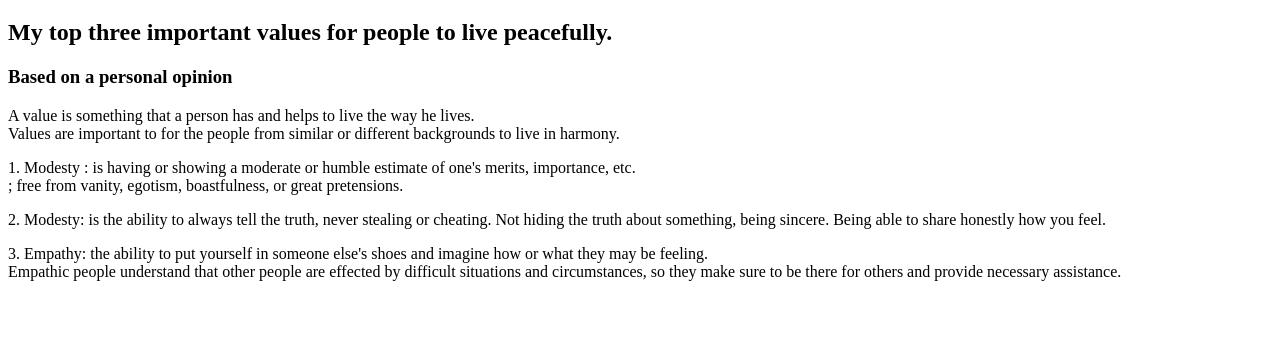
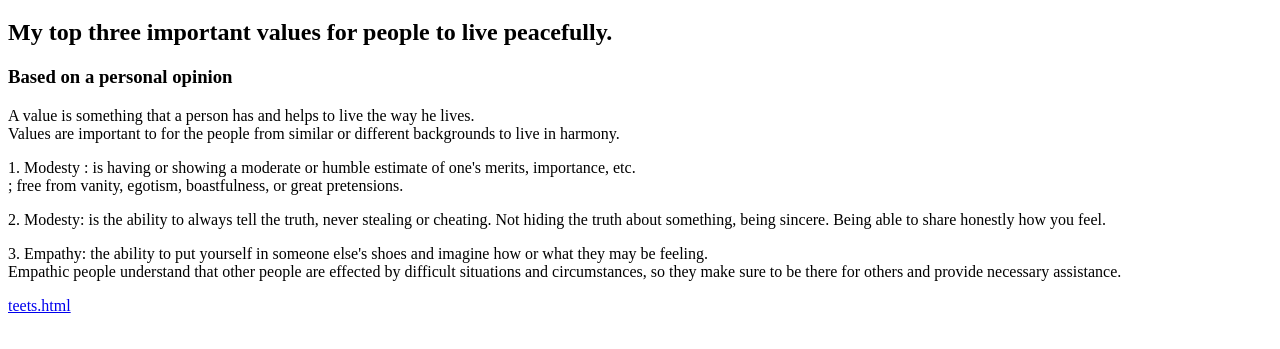
Before and after one commit to IrutingaboRaissa/alu-web-development, a plain HTML site: page html_basic/index.html in a window 1280 px wide. Shown: the part 87-436 px from the top of the page. Drawn offline with Linux system fonts and the light colour scheme.

Commit message:
added tweets

```diff
--- a/html_basic/index.html
+++ b/html_basic/index.html
@@ -5,6 +5,7 @@
 <meta charset="UTF-8">
 </head>
 <body>
+
 <a href="https://www.google.com/imgres?q=a%20value%20like%20honesty%20definition&imgurl=https%3A%2F%2Flivingvalues.net%2Fimages%2F1449.jpg&imgrefurl=https%3A%2F%2Flivingvalues.net%2Fhonesty&docid=gB0C5kIvvst_HM&tbnid=DY3ykGl1N0SgLM&vet=12ahUKEwjC1qChmo-GAxUc2QIHHWxZAMoQM3oECHcQAA..i&w=1057&h=767&hcb=2&ved=2ahUKEwjC1qChmo-GAxUc2QIHHWxZAMoQM3oECHcQAA"> Two happy kids as a symbol of joy and peace</a>
 <h1>Values</h1>
 <h2>My top three important values for people to live peacefully.</h2>
@@ -15,6 +16,6 @@
 <p> 2. Modesty: is the ability to always tell the truth, never stealing or cheating. Not hiding the truth about something, being sincere. Being able to share honestly how you feel.</p>
 <p> 3. Empathy: the ability to put yourself in someone else's shoes and imagine how or what they may be feeling.<br>
 Empathic people understand that other people are effected by difficult situations and circumstances, so they make sure to be there for others and provide necessary assistance.<br> </p>
-
+<a href="file:///C:/Users/RAISSA/Desktop/html/tweets1.html">teets.html</a>
 </body>
 </html>
```
